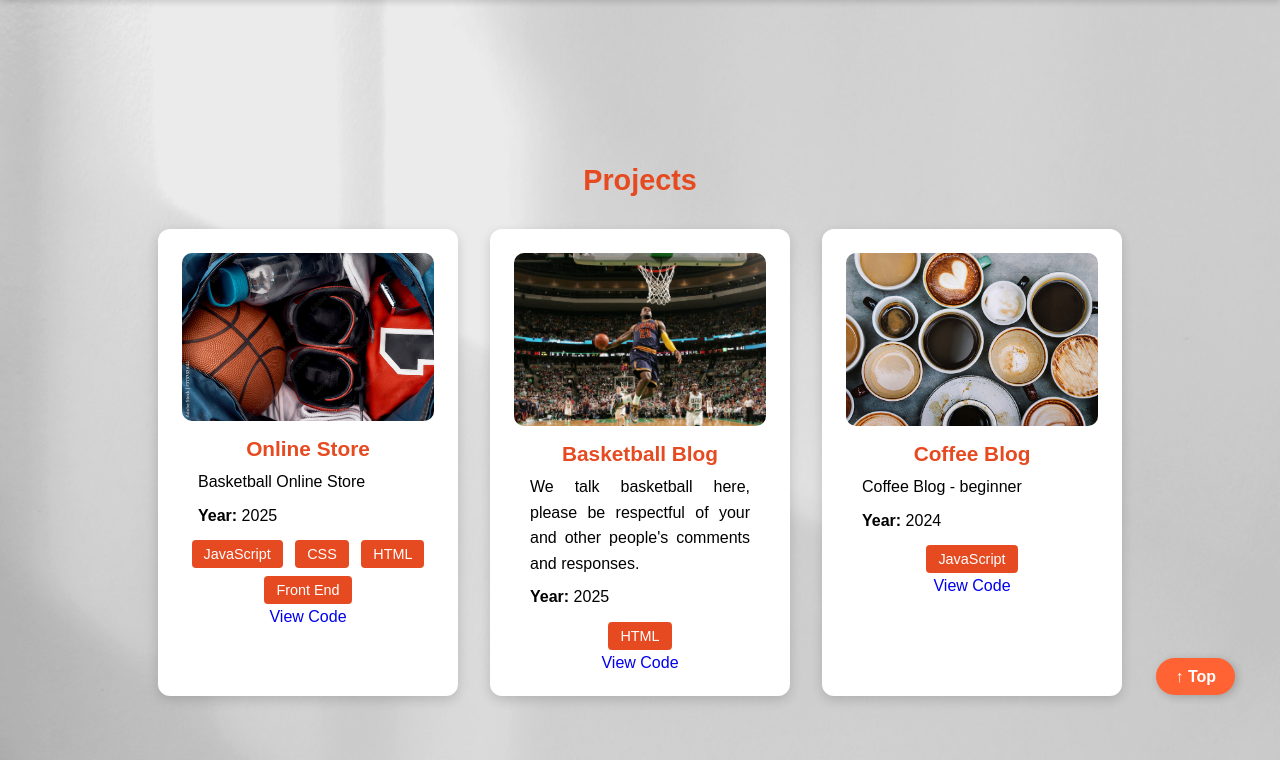
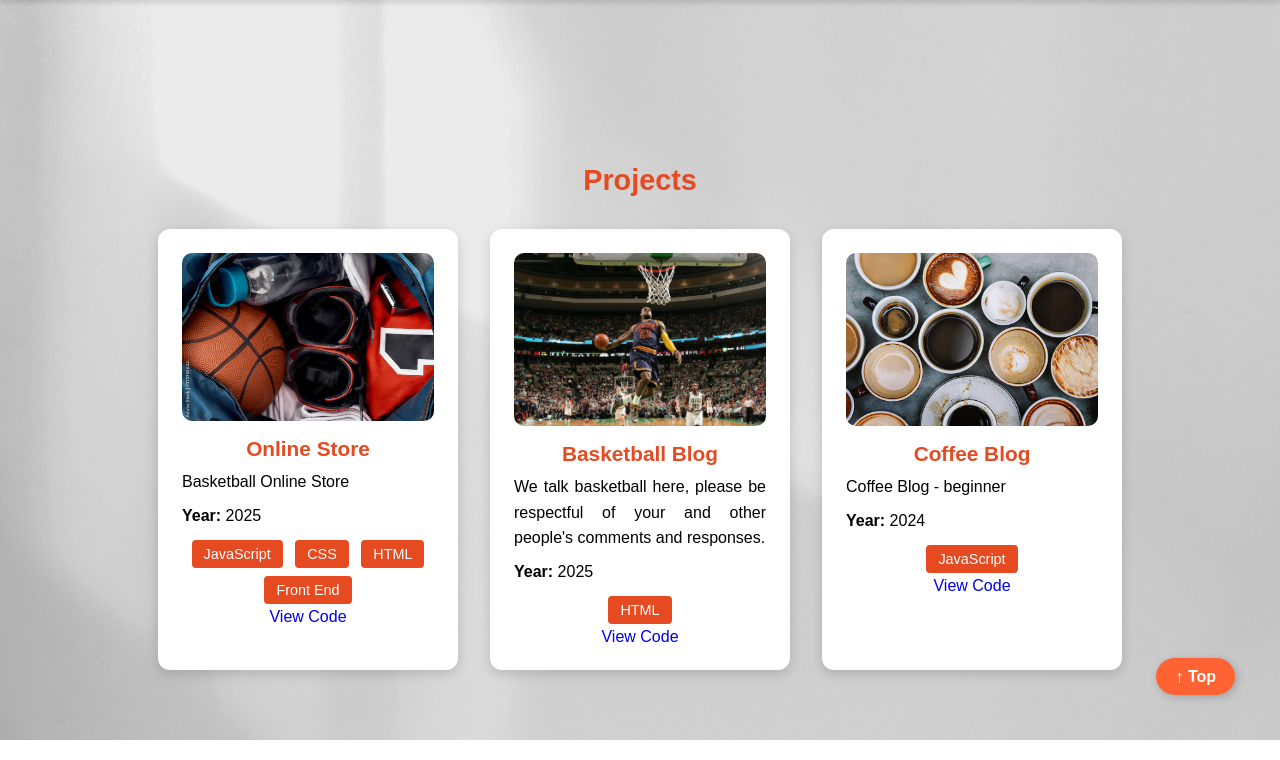
Before and after one commit to Joseatorres513/Capstone, a Django app: page /content/ in a window 1280 px wide. Shown: the part 60-820 px from the top of the page. Run offline with Django 5.2, Linux system fonts and the light colour scheme; data comes from the database, SQL or seed files in the repository; parts of the project's set-up code (start-up, migrations or seed data) failed here and were passed over.

Commit message:
Refactor paragraph styling for improved readability; increase font size and set max-width

```diff
--- a/static/css/base.css
+++ b/static/css/base.css
@@ -49,17 +49,14 @@
     height: auto;
 }
 
-/* ✅ Updated paragraph styling */
 p {
-    font-size: 1rem;
+    font-size: 1.1rem;
     line-height: 1.6;
+    max-width: 800px;
     margin: 0 auto;
-    padding: 0 1rem;
     text-align: justify;
-    word-wrap: break-word;
-    overflow-wrap: break-word;
-    max-width: 100%;
 }
+
 
 @media (max-width: 768px) {
     p {
```
